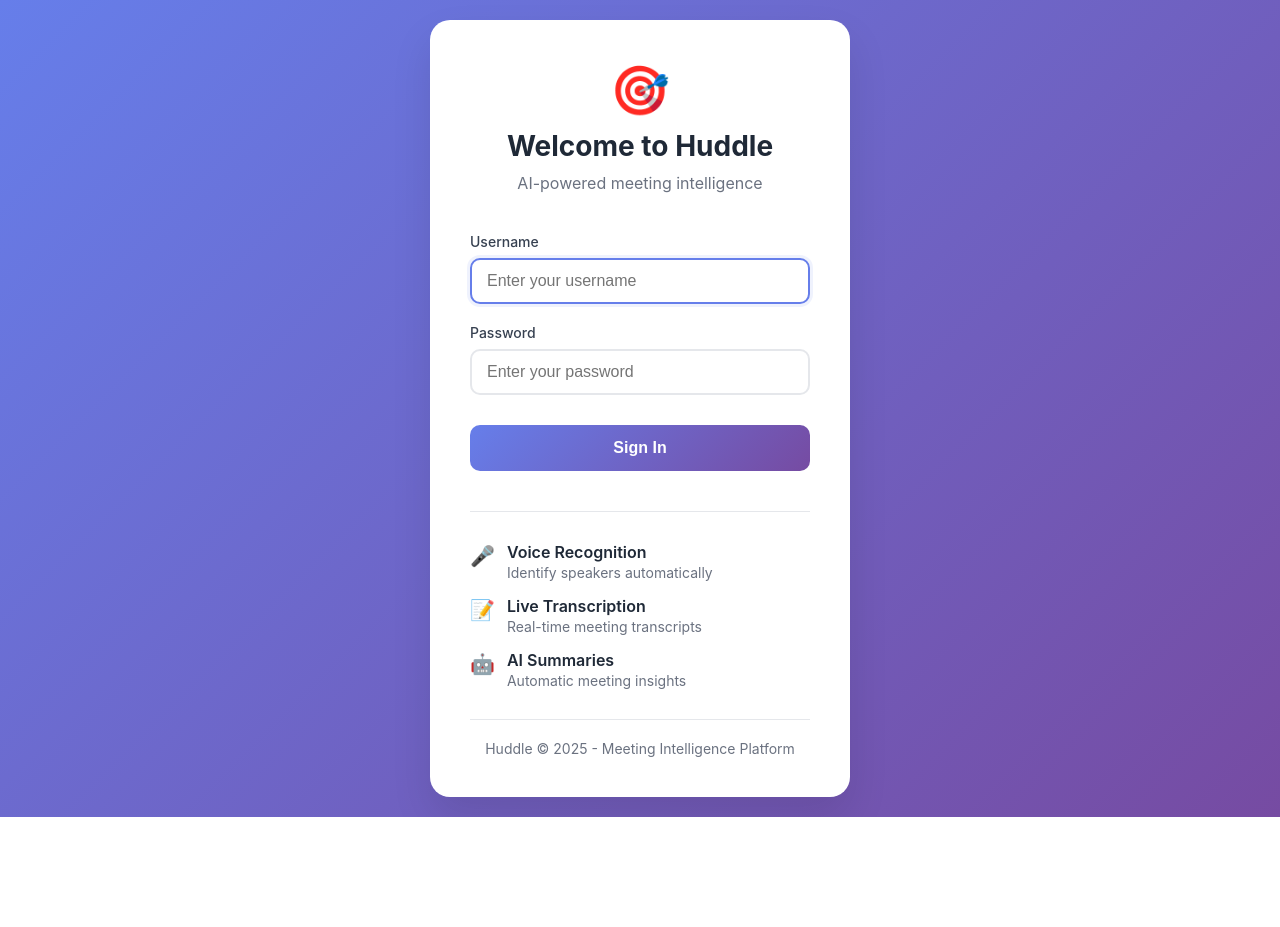
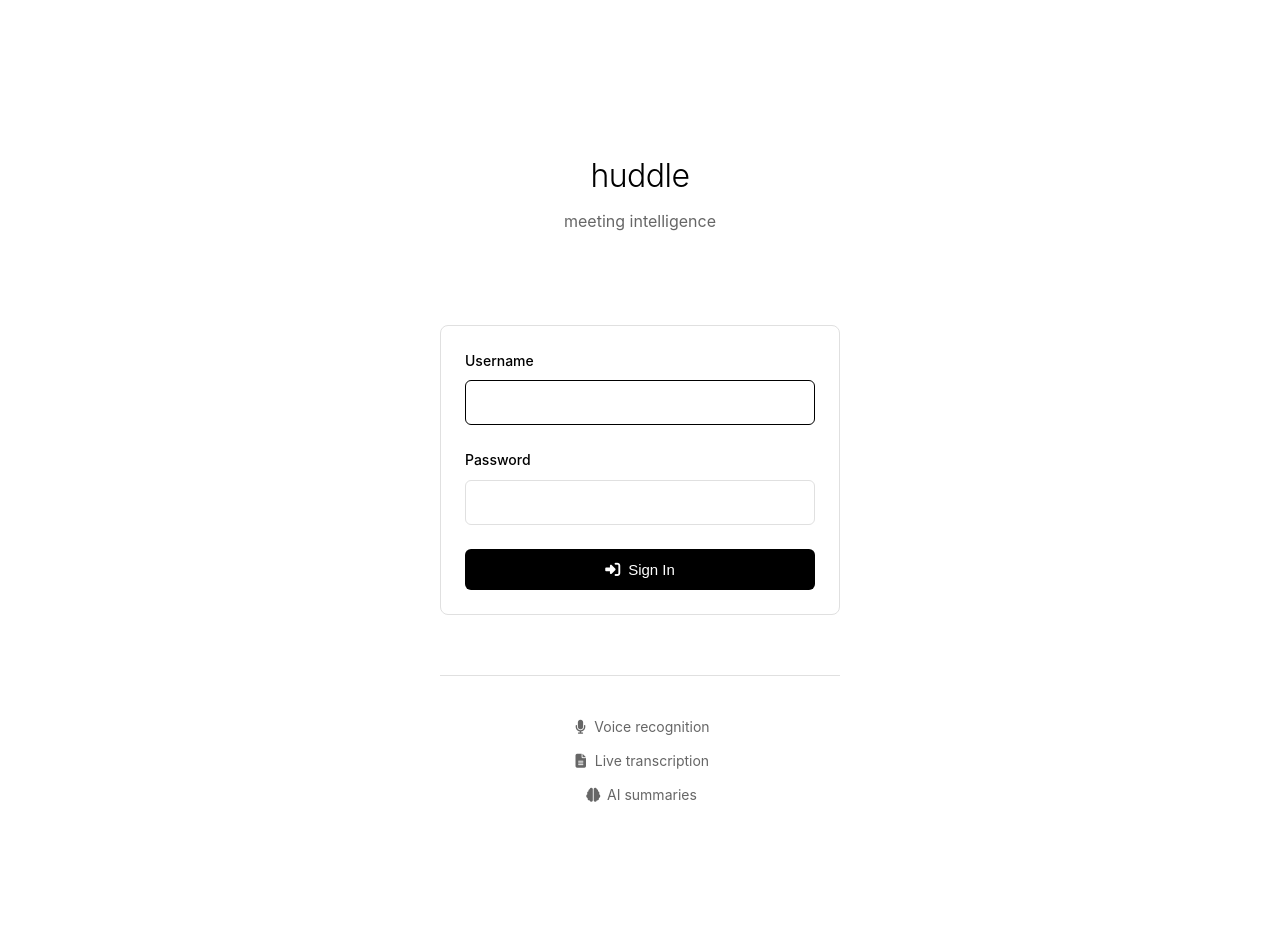
Before and after one commit to simply-ask/huddle, a Django app: page /login/ in a window 1280 px wide. Before the commit the page ends 817 px from the top, so only its background shows below. Run offline with Django 5.2, Linux system fonts and the light colour scheme.

Commit message:
Update login.html

```diff
--- a/templates/auth/login.html
+++ b/templates/auth/login.html
@@ -1,240 +1,65 @@
-<!DOCTYPE html>
-<html lang="en">
-<head>
-    <meta charset="UTF-8">
-    <meta name="viewport" content="width=device-width, initial-scale=1.0">
-    <title>Login - Huddle</title>
+{% extends "base.html" %}
 
-    <style>
-        * {
-            margin: 0;
-            padding: 0;
-            box-sizing: border-box;
-        }
+{% block title %}login - huddle{% endblock %}
 
-        body {
-            font-family: -apple-system, BlinkMacSystemFont, 'Segoe UI', Roboto, 'Helvetica Neue', Arial, sans-serif;
-            background: linear-gradient(135deg, #667eea 0%, #764ba2 100%);
-            min-height: 100vh;
-            display: flex;
-            align-items: center;
-            justify-content: center;
-            padding: 20px;
-        }
+{% block content %}
+<div style="max-width: 400px; margin: 100px auto; text-align: center;">
 
-        .login-container {
-            width: 100%;
-            max-width: 420px;
-        }
-
-        .login-card {
-            background: white;
-            border-radius: 20px;
-            padding: 40px;
-            box-shadow: 0 20px 40px rgba(0,0,0,0.1);
-        }
-
-        .login-header {
-            text-align: center;
-            margin-bottom: 40px;
-        }
-
-        .logo {
-            font-size: 48px;
-            margin-bottom: 10px;
-        }
-
-        .login-title {
-            font-size: 28px;
-            color: #1f2937;
-            margin-bottom: 10px;
-        }
-
-        .login-subtitle {
-            color: #6b7280;
-            font-size: 16px;
-        }
-
-        .form-group {
-            margin-bottom: 20px;
-        }
-
-        .form-label {
-            display: block;
-            margin-bottom: 8px;
-            color: #374151;
-            font-weight: 500;
-            font-size: 14px;
-        }
-
-        .form-control {
-            width: 100%;
-            padding: 12px 15px;
-            border: 2px solid #e5e7eb;
-            border-radius: 10px;
-            font-size: 16px;
-            transition: all 0.3s;
-        }
-
-        .form-control:focus {
-            outline: none;
-            border-color: #667eea;
-            box-shadow: 0 0 0 3px rgba(102,126,234,0.1);
-        }
-
-        .btn-login {
-            width: 100%;
-            padding: 14px;
-            background: linear-gradient(135deg, #667eea 0%, #764ba2 100%);
-            color: white;
-            border: none;
-            border-radius: 10px;
-            font-size: 16px;
-            font-weight: 600;
-            cursor: pointer;
-            transition: all 0.3s;
-            margin-top: 10px;
-        }
-
-        .btn-login:hover {
-            transform: translateY(-2px);
-            box-shadow: 0 10px 20px rgba(102,126,234,0.3);
-        }
-
-        .btn-login:active {
-            transform: translateY(0);
-        }
-
-        .error-message {
-            background: #fee2e2;
-            color: #991b1b;
-            padding: 12px;
-            border-radius: 8px;
-            margin-bottom: 20px;
-            font-size: 14px;
-            border-left: 4px solid #ef4444;
-        }
-
-        .info-message {
-            background: #dbeafe;
-            color: #1e40af;
-            padding: 12px;
-            border-radius: 8px;
-            margin-bottom: 20px;
-            font-size: 14px;
-            border-left: 4px solid #3b82f6;
-        }
-
-        .features {
-            margin-top: 40px;
-            padding-top: 30px;
-            border-top: 1px solid #e5e7eb;
-        }
-
-        .feature {
-            display: flex;
-            align-items: flex-start;
-            margin-bottom: 15px;
-        }
-
-        .feature-icon {
-            font-size: 20px;
-            margin-right: 12px;
-            margin-top: 2px;
-        }
-
-        .feature-text {
-            flex: 1;
-        }
-
-        .feature-title {
-            font-weight: 600;
-            color: #1f2937;
-            margin-bottom: 2px;
-        }
-
-        .feature-desc {
-            color: #6b7280;
-            font-size: 14px;
-        }
-
-        .login-footer {
-            text-align: center;
-            margin-top: 30px;
-            padding-top: 20px;
-            border-top: 1px solid #e5e7eb;
-            color: #6b7280;
-            font-size: 14px;
-        }
-    </style>
-</head>
-<body>
-    <div class="login-container">
-        <div class="login-card">
-            <div class="login-header">
-                <div class="logo">🎯</div>
-                <h1 class="login-title">Welcome to Huddle</h1>
-                <p class="login-subtitle">AI-powered meeting intelligence</p>
+    <!-- Simple logo -->
+    <div class="header" style="border: none; margin-bottom: 60px;">
+        <h1 class="logo" style="font-size: 32px; margin-bottom: 8px;">huddle</h1>
+        <p class="text-muted">meeting intelligence</p>
     </div>
 
+    <!-- Messages -->
     {% if messages %}
         {% for message in messages %}
-                    <div class="{% if message.tags == 'error' %}error-message{% else %}info-message{% endif %}">
+            <div class="message {% if message.tags == 'error' %}message-error{% else %}message-info{% endif %}">
+                <i class="fas fa-{% if message.tags == 'error' %}exclamation-circle{% else %}info-circle{% endif %}"></i>
                 {{ message }}
             </div>
         {% endfor %}
     {% endif %}
 
+    <!-- Login form -->
+    <div class="card" style="text-align: left;">
         <form method="post">
             {% csrf_token %}
 
             <div class="form-group">
-                    <label class="form-label" for="username">Username</label>
-                    <input type="text" id="username" name="username" class="form-control"
-                           placeholder="Enter your username" required autofocus>
+                <label for="username">Username</label>
+                <input type="text" id="username" name="username" required autofocus>
             </div>
 
             <div class="form-group">
-                    <label class="form-label" for="password">Password</label>
-                    <input type="password" id="password" name="password" class="form-control"
-                           placeholder="Enter your password" required>
+                <label for="password">Password</label>
+                <input type="password" id="password" name="password" required>
             </div>
 
-                <button type="submit" class="btn-login">
+            <button type="submit" class="btn" style="width: 100%; justify-content: center;">
+                <i class="fas fa-sign-in-alt"></i>
                 Sign In
             </button>
         </form>
-
-            <div class="features">
-                <div class="feature">
-                    <span class="feature-icon">🎤</span>
-                    <div class="feature-text">
-                        <div class="feature-title">Voice Recognition</div>
-                        <div class="feature-desc">Identify speakers automatically</div>
-                    </div>
     </div>
 
-                <div class="feature">
-                    <span class="feature-icon">📝</span>
-                    <div class="feature-text">
-                        <div class="feature-title">Live Transcription</div>
-                        <div class="feature-desc">Real-time meeting transcripts</div>
+    <!-- Simple features list -->
+    <div style="margin-top: 60px; padding-top: 40px; border-top: 1px solid #e0e0e0;">
+        <div class="text-muted text-small">
+            <div style="margin-bottom: 12px;">
+                <i class="fas fa-microphone" style="width: 20px;"></i>
+                Voice recognition
             </div>
+            <div style="margin-bottom: 12px;">
+                <i class="fas fa-file-lines" style="width: 20px;"></i>
+                Live transcription
             </div>
-
-                <div class="feature">
-                    <span class="feature-icon">🤖</span>
-                    <div class="feature-text">
-                        <div class="feature-title">AI Summaries</div>
-                        <div class="feature-desc">Automatic meeting insights</div>
+            <div>
+                <i class="fas fa-brain" style="width: 20px;"></i>
+                AI summaries
             </div>
         </div>
     </div>
 
-            <div class="login-footer">
-                Huddle &copy; 2025 - Meeting Intelligence Platform
 </div>
-        </div>
-    </div>
-</body>
-</html>
+{% endblock %}
```
Lines whose indentation alone changed are shown as unchanged.
